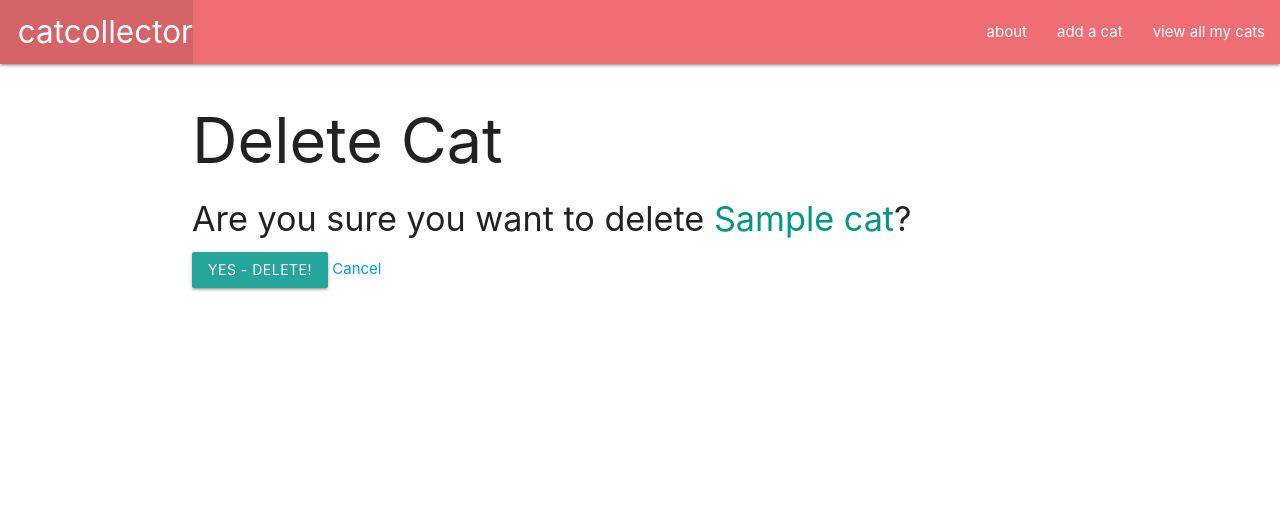
After one commit to pauladixon/cat_collector, a Django app: page /cats/1/delete/ in a window 1280 px wide. The commit adds this page. Shown: the top 528 px of the page. Run offline with Django 3.2, Linux system fonts and the light colour scheme; tables that the repository leaves empty hold one stand-in row (values such as "Sample post").

Commit message:
added delete functionality

```diff
--- /dev/null
+++ b/main_app/templates/main_app/cat_confirm_delete.html
@@ -0,0 +1,10 @@
+{% extends 'base.html' %}
+{% block content %}
+  <h1>Delete Cat</h1>
+  <h4>Are you sure you want to delete <span class="teal-text">{{ object.name }}</span>?</h4>
+  <form action="" method="POST">
+    {% csrf_token %}
+    <input type="submit" value="Yes - Delete!" class="btn">
+    <a href="{% url 'cats_detail' cat.id %}">Cancel</a>
+  </form>
+{% endblock %}
--- a/main_app/templates/main_app/cat_detail.html
+++ b/main_app/templates/main_app/cat_detail.html
@@ -16,6 +16,7 @@
 
 <div class="card-action">
   <a href="{% url 'cats_update' cat.id %}">edit</a>
+  <a href="{% url 'cats_delete' cat.id %}">delete</a>
 </div>
 
 {% endblock %}
--- a/main_app/urls.py
+++ b/main_app/urls.py
@@ -8,4 +8,5 @@ urlpatterns = [
     path('cats/<int:pk>', views.CatDetail.as_view(), name='cats_detail'),
     path('cats/create', views.CatCreate.as_view(), name='cats_create'),
     path('cats/<int:pk>/update/', views.CatUpdate.as_view(), name='cats_update'),
+    path('cats/<int:pk>/delete/', views.CatDelete.as_view(), name='cats_delete')
 ]
--- a/main_app/views.py
+++ b/main_app/views.py
@@ -1,6 +1,6 @@
 from django.shortcuts import render
 from django.views.generic import ListView, DetailView
-from django.views.generic.edit import CreateView, UpdateView
+from django.views.generic.edit import CreateView, UpdateView, DeleteView
 from .models import Cat
 
 
@@ -33,4 +33,8 @@ class CatCreate(CreateView):
 
 class CatUpdate(UpdateView):
   model = Cat
-  fields = '__all__'
+  fields = ['name', 'description', 'age']
+
+class CatDelete (DeleteView):
+  model = Cat
+  success_url = '/cats/'
```
